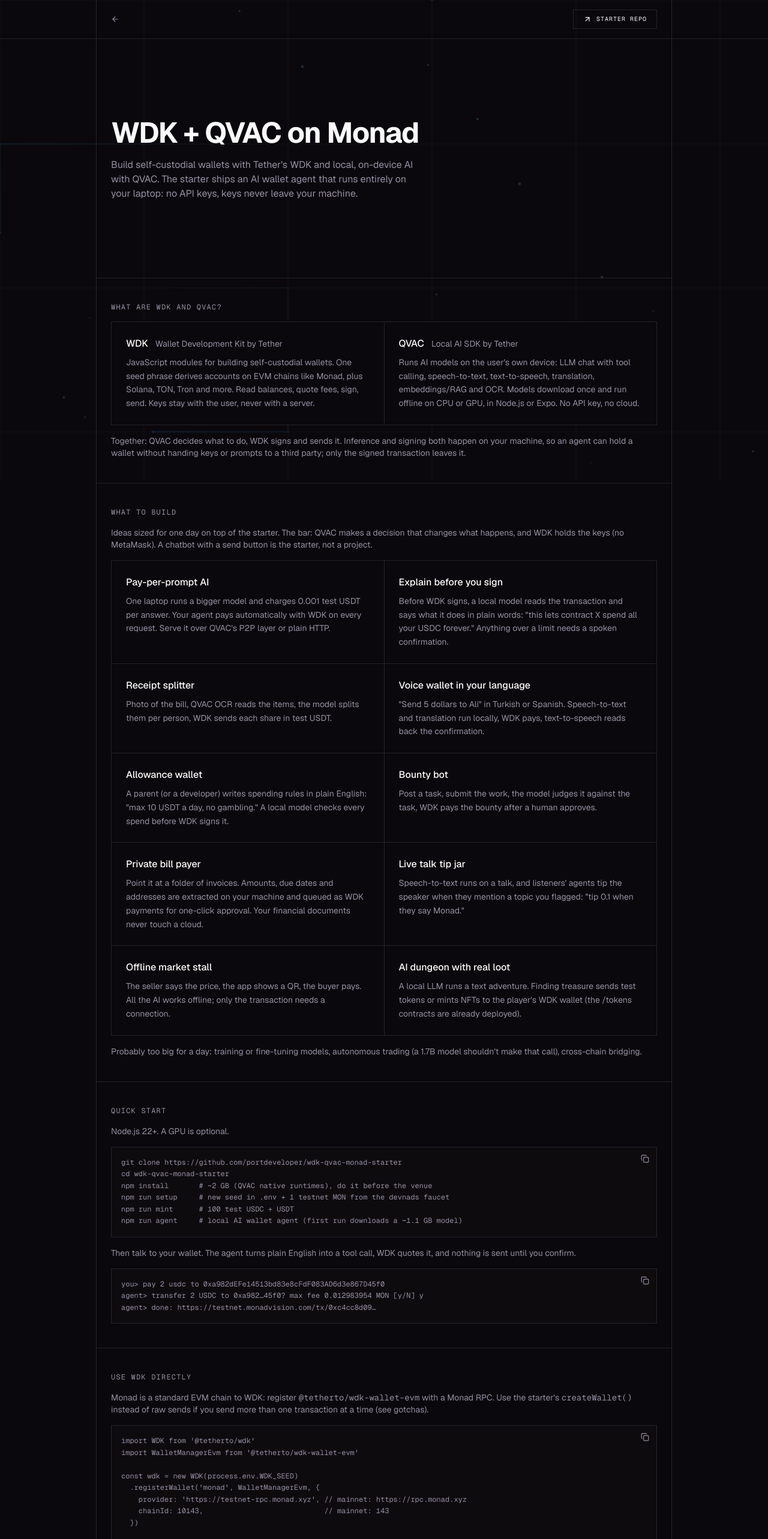
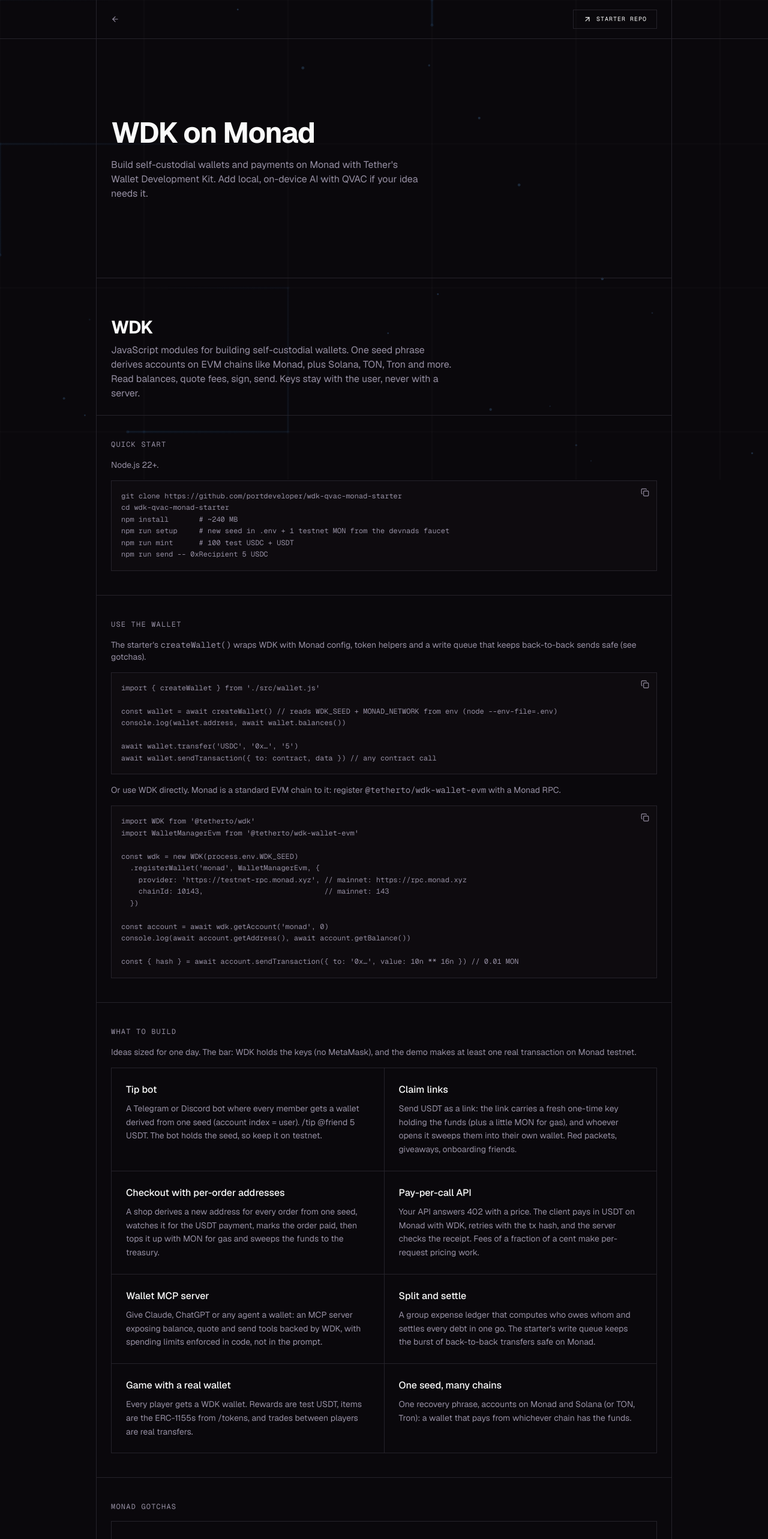
Before and after one commit to portdeveloper/devnads-com, a Next.js app: page /wdk in a window 1280 px wide. Shown: the top 2566 px of the page at 60% size. Built offline with nearby package versions, Linux system fonts and the light colour scheme.

Commit message:
/wdk: lead with WDK, make QVAC an optional second part

```diff
--- a/src/app/page.tsx
+++ b/src/app/page.tsx
@@ -36,10 +36,10 @@ const PROPERTIES = [
       "Mint test USDC, USDT, WETH, WBTC and ERC-721/ERC-1155 NFTs on Monad testnet. Real decimals and interfaces, no value.",
   },
   {
-    name: "WDK + QVAC",
+    name: "WDK on Monad",
     url: "/wdk",
     description:
-      "Hackathon starter for self-custodial wallets and local AI agents on Monad with Tether's WDK and QVAC.",
+      "Hackathon starter for self-custodial wallets and payments on Monad with Tether's WDK, plus optional local AI with QVAC.",
   },
   {
     name: "Agents API",
--- a/src/app/wdk/page.tsx
+++ b/src/app/wdk/page.tsx
@@ -5,19 +5,22 @@ import { BackgroundGrid } from "@/components/background-grid";
 import { CodeBlock } from "@/components/code-block";
 
 export const metadata: Metadata = {
-  title: "WDK + QVAC on Monad - Devnads",
+  title: "WDK on Monad - Devnads",
   description:
-    "Build self-custodial wallets and local AI agents on Monad with Tether's WDK and QVAC. Hackathon starter, setup guide and Monad-specific gotchas.",
+    "Build self-custodial wallets and payments on Monad with Tether's WDK, with optional local AI from QVAC. Hackathon starter, project ideas and Monad-specific gotchas.",
 };
 
 const REPO = "https://github.com/portdeveloper/wdk-qvac-monad-starter";
 
 const QUICKSTART = `git clone ${REPO}
 cd wdk-qvac-monad-starter
-npm install       # ~2 GB (QVAC native runtimes), do it before the venue
+npm install       # ~240 MB
 npm run setup     # new seed in .env + 1 testnet MON from the devnads faucet
 npm run mint      # 100 test USDC + USDT
-npm run agent     # local AI wallet agent (first run downloads a ~1.1 GB model)`;
+npm run send -- 0xRecipient 5 USDC`;
+
+const AGENT_QUICKSTART = `npm run agent:install   # ~2 GB (QVAC native runtimes), do it before the venue
+npm run agent           # first run downloads a ~1.1 GB model, then it's cached`;
 
 const AGENT_DEMO = `you> pay 2 usdc to 0xa982dEFe14513bd83e8cFdF083AD6d3e867D45f0
 agent> transfer 2 USDC to 0xa982…45f0? max fee 0.012983954 MON [y/N] y
@@ -37,7 +40,15 @@ console.log(await account.getAddress(), await account.getBalance())
 
 const { hash } = await account.sendTransaction({ to: '0x…', value: 10n ** 16n }) // 0.01 MON`;
 
-const TOOL_SNIPPET = `// src/agent.js: one entry in TOOLS = one new agent capability
+const STARTER_SNIPPET = `import { createWallet } from './src/wallet.js'
+
+const wallet = await createWallet() // reads WDK_SEED + MONAD_NETWORK from env (node --env-file=.env)
+console.log(wallet.address, await wallet.balances())
+
+await wallet.transfer('USDC', '0x…', '5')
+await wallet.sendTransaction({ to: contract, data }) // any contract call`;
+
+const TOOL_SNIPPET = `// examples/qvac-agent/agent.js: one entry in TOOLS = one new agent capability
 tx_status: {
   description: 'Look up a transaction by its hash',
   parameters: z.object({ hash: z.string().regex(/^0x[0-9a-fA-F]{64}$/) }),
@@ -54,7 +65,6 @@ const VERIFIED = [
   ["MON sends (EIP-1559), receipts", "✓", "✓"],
   ["ERC-20 transfer", "✓", "fork only"],
   ["Parallel sends with the starter's write queue", "✓", "✓"],
-  ["QVAC agent → WDK tool calls", "✓", "not run"],
 ];
 
 const GOTCHAS: { title: string; body: string; link?: string }[] = [
@@ -86,20 +96,42 @@ const NETWORKS = [
   { name: "Mainnet", chainId: "143", rpc: "https://rpc.monad.xyz", tokens: "USDC, USDT0" },
 ];
 
-const WHAT = [
+const WDK_IDEAS = [
   {
-    name: "WDK",
-    full: "Wallet Development Kit by Tether",
-    body: "JavaScript modules for building self-custodial wallets. One seed phrase derives accounts on EVM chains like Monad, plus Solana, TON, Tron and more. Read balances, quote fees, sign, send. Keys stay with the user, never with a server.",
+    name: "Tip bot",
+    body: "A Telegram or Discord bot where every member gets a wallet derived from one seed (account index = user). /tip @friend 5 USDT. The bot holds the seed, so keep it on testnet.",
   },
   {
-    name: "QVAC",
-    full: "Local AI SDK by Tether",
-    body: "Runs AI models on the user's own device: LLM chat with tool calling, speech-to-text, text-to-speech, translation, embeddings/RAG and OCR. Models download once and run offline on CPU or GPU, in Node.js or Expo. No API key, no cloud.",
+    name: "Claim links",
+    body: "Send USDT as a link: the link carries a fresh one-time key holding the funds (plus a little MON for gas), and whoever opens it sweeps them into their own wallet. Red packets, giveaways, onboarding friends.",
+  },
+  {
+    name: "Checkout with per-order addresses",
+    body: "A shop derives a new address for every order from one seed, watches it for the USDT payment, marks the order paid, then tops it up with MON for gas and sweeps the funds to the treasury.",
+  },
+  {
+    name: "Pay-per-call API",
+    body: "Your API answers 402 with a price. The client pays in USDT on Monad with WDK, retries with the tx hash, and the server checks the receipt. Fees of a fraction of a cent make per-request pricing work.",
+  },
+  {
+    name: "Wallet MCP server",
+    body: "Give Claude, ChatGPT or any agent a wallet: an MCP server exposing balance, quote and send tools backed by WDK, with spending limits enforced in code, not in the prompt.",
+  },
+  {
+    name: "Split and settle",
+    body: "A group expense ledger that computes who owes whom and settles every debt in one go. The starter's write queue keeps the burst of back-to-back transfers safe on Monad.",
+  },
+  {
+    name: "Game with a real wallet",
+    body: "Every player gets a WDK wallet. Rewards are test USDT, items are the ERC-1155s from /tokens, and trades between players are real transfers.",
+  },
+  {
+    name: "One seed, many chains",
+    body: "One recovery phrase, accounts on Monad and Solana (or TON, Tron): a wallet that pays from whichever chain has the funds.",
   },
 ];
 
-const IDEAS = [
+const QVAC_IDEAS = [
   {
     name: "Pay-per-prompt AI",
     body: "One laptop runs a bigger model and charges 0.001 test USDT per answer. Your agent pays automatically with WDK on every request. Serve it over QVAC's P2P layer or plain HTTP.",
@@ -143,11 +175,33 @@ const IDEAS = [
 ];
 
 const LINKS = [
-  { name: "Starter repo", url: REPO, description: "Clone this. WDK + QVAC agent, scripts, Monad config." },
+  { name: "Starter repo", url: REPO, description: "Clone this. WDK wallet, scripts, Monad config, optional QVAC agent." },
   { name: "WDK docs", url: "https://docs.wdk.tether.io", description: "Wallet Development Kit: wallets, accounts, protocols." },
   { name: "QVAC docs", url: "https://docs.qvac.tether.io", description: "Local AI SDK: LLMs, tool calling, speech, RAG." },
   { name: "Test Tokens", url: "/tokens", description: "Mint test USDC, USDT, WETH, WBTC on Monad testnet." },
 ];
+
+function Part({ title, subtitle }: { title: string; subtitle: string }) {
+  return (
+    <div className="px-6 pt-16 pb-6 border-b border-border">
+      <h2 className="text-2xl md:text-3xl font-bold tracking-tight text-foreground mb-2">{title}</h2>
+      <p className="text-base text-muted-foreground max-w-xl">{subtitle}</p>
+    </div>
+  );
+}
+
+function Ideas({ ideas }: { ideas: { name: string; body: string }[] }) {
+  return (
+    <div className="grid grid-cols-1 md:grid-cols-2 gap-px bg-border border border-border">
+      {ideas.map((idea) => (
+        <div key={idea.name} className="bg-background p-6 flex flex-col gap-2">
+          <h3 className="text-base font-medium text-foreground">{idea.name}</h3>
+          <p className="text-sm text-muted-foreground leading-relaxed">{idea.body}</p>
+        </div>
+      ))}
+    </div>
+  );
+}
 
 function Section({ title, children }: { title: string; children: React.ReactNode }) {
   return (
@@ -186,78 +240,43 @@ export default function WdkPage() {
         <main className="flex-1 max-w-[960px] mx-auto w-full border-x border-border">
           <div className="px-6 py-20 md:py-32 border-b border-border">
             <h1 className="text-4xl md:text-5xl font-bold tracking-tight text-foreground mb-3 leading-[1.2]">
-              WDK + QVAC on Monad
+              WDK on Monad
             </h1>
             <p className="text-base text-muted-foreground max-w-lg">
-              Build self-custodial wallets with Tether&apos;s WDK and local, on-device AI with QVAC. The starter
-              ships an AI wallet agent that runs entirely on your laptop: no API keys, keys never leave your machine.
+              Build self-custodial wallets and payments on Monad with Tether&apos;s Wallet Development Kit. Add local,
+              on-device AI with QVAC if your idea needs it.
             </p>
           </div>
 
-          <Section title="What are WDK and QVAC?">
-            <div className="grid grid-cols-1 md:grid-cols-2 gap-px bg-border border border-border">
-              {WHAT.map((w) => (
-                <div key={w.name} className="bg-background p-6 flex flex-col gap-2">
-                  <div className="flex items-baseline gap-3">
-                    <h3 className="text-base font-medium text-foreground">{w.name}</h3>
-                    <span className="text-sm text-muted-foreground">{w.full}</span>
-                  </div>
-                  <p className="text-sm text-muted-foreground leading-relaxed">{w.body}</p>
-                </div>
-              ))}
-            </div>
+          <Part
+            title="WDK"
+            subtitle="JavaScript modules for building self-custodial wallets. One seed phrase derives accounts on EVM chains like Monad, plus Solana, TON, Tron and more. Read balances, quote fees, sign, send. Keys stay with the user, never with a server."
+          />
+
+          <Section title="Quick start">
+            <p className="text-sm text-muted-foreground">Node.js 22+.</p>
+            <CodeBlock code={QUICKSTART} />
+          </Section>
+
+          <Section title="Use the wallet">
             <p className="text-sm text-muted-foreground">
-              Together: QVAC decides what to do, WDK signs and sends it. Inference and signing both happen on your machine, so an agent can
-              hold a wallet without handing keys or prompts to a third party; only the signed transaction leaves it.
+              The starter&apos;s <code className="font-mono">createWallet()</code> wraps WDK with Monad config, token
+              helpers and a write queue that keeps back-to-back sends safe (see gotchas).
             </p>
+            <CodeBlock code={STARTER_SNIPPET} />
+            <p className="text-sm text-muted-foreground">
+              Or use WDK directly. Monad is a standard EVM chain to it: register{" "}
+              <code className="font-mono">@tetherto/wdk-wallet-evm</code> with a Monad RPC.
+            </p>
+            <CodeBlock code={WDK_SNIPPET} />
           </Section>
 
           <Section title="What to build">
             <p className="text-sm text-muted-foreground">
-              Ideas sized for one day on top of the starter. The bar: QVAC makes a decision that changes what happens,
-              and WDK holds the keys (no MetaMask). A chatbot with a send button is the starter, not a project.
+              Ideas sized for one day. The bar: WDK holds the keys (no MetaMask), and the demo makes at least one real
+              transaction on Monad testnet.
             </p>
-            <div className="grid grid-cols-1 md:grid-cols-2 gap-px bg-border border border-border">
-              {IDEAS.map((idea) => (
-                <div key={idea.name} className="bg-background p-6 flex flex-col gap-2">
-                  <h3 className="text-base font-medium text-foreground">
-                    {idea.name}
-                  </h3>
-                  <p className="text-sm text-muted-foreground leading-relaxed">{idea.body}</p>
-                </div>
-              ))}
-            </div>
-            <p className="text-sm text-muted-foreground">
-              Probably too big for a day: training or fine-tuning models, autonomous trading (a 1.7B model shouldn&apos;t
-              make that call), cross-chain bridging.
-            </p>
-          </Section>
-
-          <Section title="Quick start">
-            <p className="text-sm text-muted-foreground">Node.js 22+. A GPU is optional.</p>
-            <CodeBlock code={QUICKSTART} />
-            <p className="text-sm text-muted-foreground">
-              Then talk to your wallet. The agent turns plain English into a tool call, WDK quotes it, and nothing
-              is sent until you confirm.
-            </p>
-            <CodeBlock code={AGENT_DEMO} />
-          </Section>
-
-          <Section title="Use WDK directly">
-            <p className="text-sm text-muted-foreground">
-              Monad is a standard EVM chain to WDK: register <code className="font-mono">@tetherto/wdk-wallet-evm</code>{" "}
-              with a Monad RPC. Use the starter&apos;s <code className="font-mono">createWallet()</code> instead of raw
-              sends if you send more than one transaction at a time (see gotchas).
-            </p>
-            <CodeBlock code={WDK_SNIPPET} />
-          </Section>
-
-          <Section title="Add an agent tool">
-            <p className="text-sm text-muted-foreground">
-              Tools are zod schemas. QVAC&apos;s Qwen3 1.7B model picks the tool and fills the arguments; your handler
-              calls WDK.
-            </p>
-            <CodeBlock code={TOOL_SNIPPET} />
+            <Ideas ideas={WDK_IDEAS} />
           </Section>
 
           <Section title="Monad gotchas">
@@ -310,8 +329,8 @@ export default function WdkPage() {
 
           <Section title="Verified">
             <p className="text-sm text-muted-foreground">
-              Tested November 2026 with @tetherto/wdk 1.0.0-beta.22, @tetherto/wdk-wallet-evm 1.0.0-beta.25 and
-              @qvac/sdk 0.23.0. WDK is in beta; the starter pins exact versions.
+              Tested November 2026 with @tetherto/wdk 1.0.0-beta.22 and @tetherto/wdk-wallet-evm 1.0.0-beta.25. WDK is
+              in beta; the starter pins exact versions.
             </p>
             <div className="overflow-x-auto border border-border">
               <table className="w-full min-w-[560px] text-sm">
@@ -333,6 +352,59 @@ export default function WdkPage() {
                 </tbody>
               </table>
             </div>
+          </Section>
+
+          <Part
+            title="WDK + QVAC"
+            subtitle="Optional. QVAC runs AI models on the user's own device: LLM chat with tool calling, speech-to-text, text-to-speech, translation, embeddings/RAG and OCR, offline, in Node.js or Expo. No API key, no cloud."
+          />
+
+          <Section title="Why combine them">
+            <p className="text-sm text-muted-foreground">
+              QVAC decides what to do, WDK signs and sends it. Inference and signing both happen on your machine, so an
+              agent can hold a wallet without handing keys or prompts to a third party; only the signed transaction
+              leaves it.
+            </p>
+          </Section>
+
+          <Section title="Run the agent">
+            <p className="text-sm text-muted-foreground">
+              The starter&apos;s agent lives in <code className="font-mono">examples/qvac-agent</code> with its own
+              install, so teams that only use WDK skip the download.
+            </p>
+            <CodeBlock code={AGENT_QUICKSTART} />
+            <p className="text-sm text-muted-foreground">
+              It turns plain English into a tool call, WDK quotes it, and nothing is sent until you confirm.
+            </p>
+            <CodeBlock code={AGENT_DEMO} />
+            <p className="text-sm text-muted-foreground">
+              Keep the confirmation. In testing, &quot;pay 1 usdt&quot; once came back as a 0.5 USDT transfer: small
+              models misread amounts.
+            </p>
+          </Section>
+
+          <Section title="Add an agent tool">
+            <p className="text-sm text-muted-foreground">
+              Tools are zod schemas. QVAC&apos;s Qwen3 1.7B model picks the tool and fills the arguments; your handler
+              calls WDK.
+            </p>
+            <CodeBlock code={TOOL_SNIPPET} />
+          </Section>
+
+          <Section title="What to build with QVAC">
+            <p className="text-sm text-muted-foreground">
+              The bar: QVAC makes a decision that changes what happens, and WDK holds the keys. A chatbot with a send
+              button is the starter, not a project.
+            </p>
+            <Ideas ideas={QVAC_IDEAS} />
+            <p className="text-sm text-muted-foreground">
+              Probably too big for a day: training or fine-tuning models, autonomous trading (a 1.7B model shouldn&apos;t
+              make that call), cross-chain bridging.
+            </p>
+            <p className="text-sm text-muted-foreground">
+              Verified with @qvac/sdk 0.23.0 on testnet: tool calls, balance lookups and token transfers through WDK.
+              QVAC ships builds for macOS, Linux and Windows; we ran it on Linux.
+            </p>
           </Section>
 
           <div className="px-6 py-10">
```
